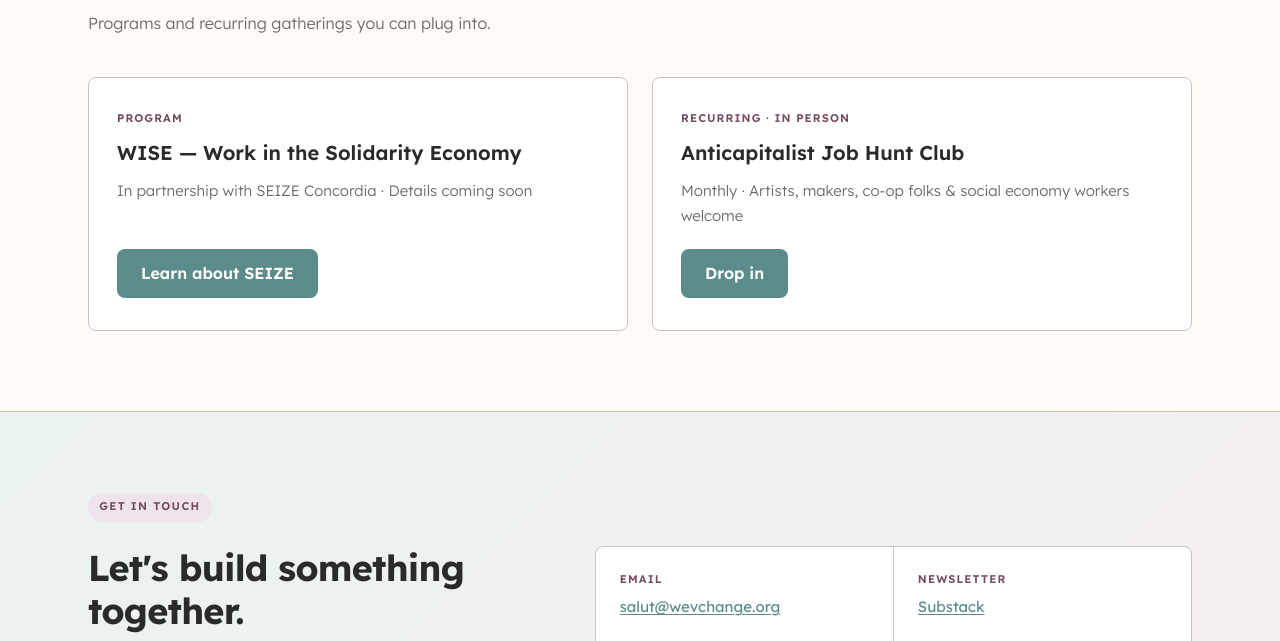
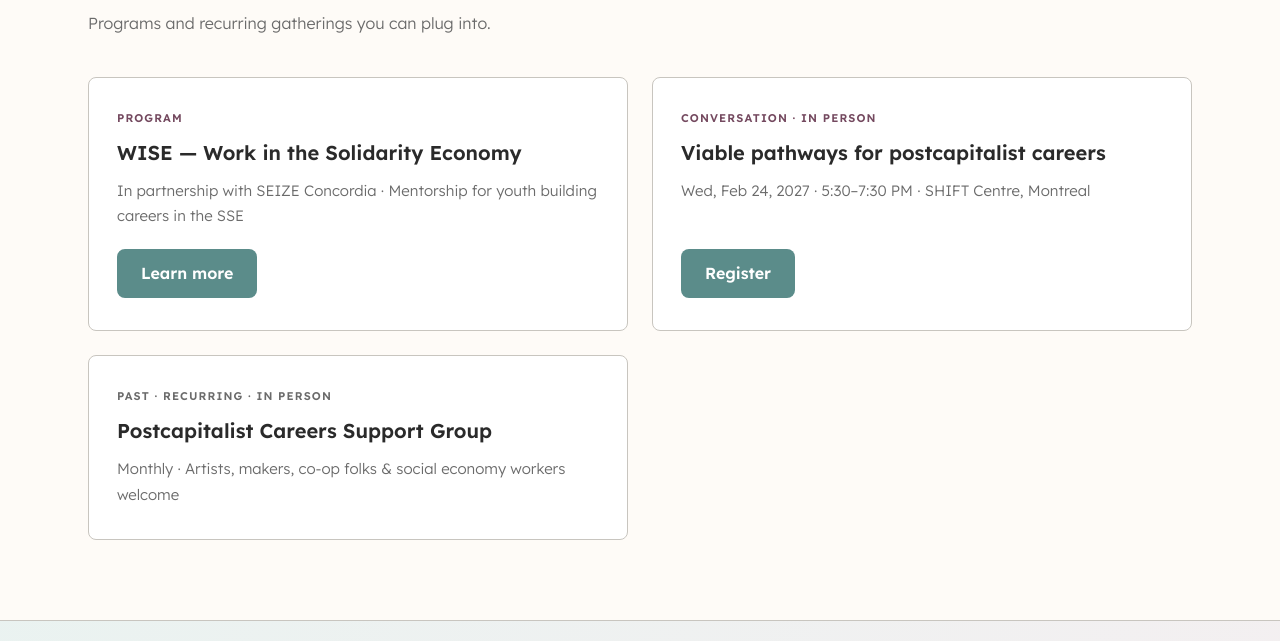
Before and after one commit to ryanbuckleyca/wev-home, a website: page index.html in a window 1280 px wide. Shown: the part 3696-4337 px from the top of the page. Drawn offline with Linux system fonts and the light colour scheme.

Commit message:
Update events: past status, WISE Match link, and Feb 2027 Luma event.

```diff
--- a/index.html
+++ b/index.html
@@ -35,7 +35,7 @@
     }
   </script>
 
-  <link rel="stylesheet" href="styles/main.css?v=3">
+  <link rel="stylesheet" href="styles/main.css?v=4">
 </head>
 
 <body>
@@ -416,7 +416,7 @@
 
   <script src="scripts/translations.js?v=3"></script>
   <script src="scripts/i18n.js?v=3"></script>
-  <script src="scripts/events.js?v=3"></script>
+  <script src="scripts/events.js?v=4"></script>
   <script src="scripts/main.js?v=3"></script>
 </body>
 </html>
--- a/scripts/events.js
+++ b/scripts/events.js
@@ -1,28 +1,46 @@
 // Events / "Join us" data. Add or edit entries here; set active:false to hide
-// one without deleting it. Each entry carries both EN and FR copy so the card
+// one without deleting it. Use status: 'past' for concluded series/events (still
+// shown, after upcoming). Each entry carries both EN and FR copy so the card
 // switches language through the same data-i18n system as the rest of the site.
 window.wevEvents = [
   {
     title: 'WISE — Work in the Solidarity Economy',
     title_fr: "WISE — Travailler dans l'économie solidaire",
     type: 'program',
-    meta: 'In partnership with SEIZE Concordia · Details coming soon',
-    meta_fr: 'En partenariat avec SEIZE Concordia · Détails à venir',
-    cta_label: 'Learn about SEIZE',
-    cta_label_fr: 'En savoir plus sur SEIZE',
-    cta_url: 'https://www.solidarityeconomy.ca/history',
+    meta: 'In partnership with SEIZE Concordia · Mentorship for youth building careers in the SSE',
+    meta_fr:
+      'En partenariat avec SEIZE Concordia · Mentorat pour les jeunes qui bâtissent une carrière dans l’ESS',
+    cta_label: 'Learn more',
+    cta_label_fr: 'En savoir plus',
+    cta_url: 'https://www.solidarityeconomy.ca/wise-match/',
+    status: 'upcoming',
     active: true,
   },
   {
-    title: 'Anticapitalist Job Hunt Club',
-    title_fr: "Club de recherche d'emploi anticapitaliste",
+    title: 'Viable pathways for postcapitalist careers',
+    title_fr: 'Voies viables pour des carrières postcapitalistes',
+    type: 'conversation',
+    format: 'in-person',
+    meta: 'Wed, Feb 24, 2027 · 5:30–7:30 PM · SHIFT Centre, Montreal',
+    meta_fr: 'Mer. 24 février 2027 · 17 h 30–19 h 30 · Centre SHIFT, Montréal',
+    cta_label: 'Register',
+    cta_label_fr: "S'inscrire",
+    cta_url: 'https://luma.com/foz9izcm',
+    status: 'upcoming',
+    active: true,
+  },
+  {
+    title: 'Postcapitalist Careers Support Group',
+    title_fr: 'Groupe de soutien pour carrières postcapitalistes',
     type: 'recurring',
     format: 'in-person',
     meta: 'Monthly · Artists, makers, co-op folks & social economy workers welcome',
-    meta_fr: 'Mensuel · Artistes, créatifs, coopérateurs et travailleurs de l’économie sociale bienvenus',
+    meta_fr:
+      'Mensuel · Artistes, créatifs, coopérateurs et travailleurs de l’économie sociale bienvenus',
     cta_label: 'Drop in',
     cta_label_fr: 'Passer nous voir',
     cta_url: '#',
+    status: 'past',
     active: true,
   },
 ];
@@ -32,14 +50,22 @@ window.wevEvents = [
   const list = document.getElementById('join-list');
   if (!translations || !translations.en || !translations.fr || !list) return;
 
-  const events = window.wevEvents.filter(event => event.active);
+  const statusRank = { upcoming: 0, past: 1 };
+  const events = window.wevEvents
+    .filter(event => event.active)
+    .slice()
+    .sort((a, b) => (statusRank[a.status] ?? 0) - (statusRank[b.status] ?? 0));
   if (!events.length) return;
 
   // Display labels for the card kicker, kept here so adding a type/format only
   // means extending these maps (with a graceful fallback to the raw value).
+  const statusLabels = {
+    en: { past: 'Past' },
+    fr: { past: 'Passé' },
+  };
   const typeLabels = {
-    en: { program: 'Program', recurring: 'Recurring' },
-    fr: { program: 'Programme', recurring: 'Récurrent' },
+    en: { program: 'Program', recurring: 'Recurring', conversation: 'Conversation' },
+    fr: { program: 'Programme', recurring: 'Récurrent', conversation: 'Conversation' },
   };
   const formatLabels = {
     en: { 'in-person': 'In person', online: 'Online' },
@@ -48,14 +74,23 @@ window.wevEvents = [
   const newTabSuffix = { en: ', opens in a new tab', fr: ', ouvre dans un nouvel onglet' };
 
   function buildKicker(locale, event) {
-    const parts = [typeLabels[locale][event.type] || event.type];
+    const parts = [];
+    if (event.status === 'past') {
+      parts.push(statusLabels[locale].past);
+    }
+    parts.push(typeLabels[locale][event.type] || event.type);
     if (event.format) parts.push(formatLabels[locale][event.format] || event.format);
     return parts.join(' · ');
+  }
+
+  function hasCta(event) {
+    return Boolean(event.cta_url) && event.cta_url !== '#';
   }
 
   events.forEach((event, index) => {
     const ns = `event${index}`;
     const isExternal = /^https?:\/\//i.test(event.cta_url);
+    const showCta = hasCta(event);
 
     // Register per-event strings into the shared translation store so the
     // existing applyTranslations() pass handles initial render and language
@@ -75,6 +110,7 @@ window.wevEvents = [
 
     const card = document.createElement('li');
     card.className = 'event-card fade-up';
+    if (event.status === 'past') card.classList.add('event-card--past');
 
     const kicker = document.createElement('p');
     kicker.className = 'event-kicker';
@@ -91,6 +127,9 @@ window.wevEvents = [
     meta.setAttribute('data-i18n', `events.${ns}.meta`);
     meta.textContent = event.meta;
 
+    card.append(kicker, title, meta);
+
+    if (showCta) {
       const cta = document.createElement('a');
       cta.className = 'btn-primary event-cta';
       cta.href = event.cta_url;
@@ -102,8 +141,9 @@ window.wevEvents = [
         cta.target = '_blank';
         cta.rel = 'noopener';
       }
+      card.append(cta);
+    }
 
-    card.append(kicker, title, meta, cta);
     list.append(card);
   });
 })();
--- a/styles/main.css
+++ b/styles/main.css
@@ -767,6 +767,12 @@ html.theme-switching *::after {
 .event-cta {
   margin-top: 0.5rem;
 }
+.event-card--past {
+  opacity: 0.72;
+}
+.event-card--past .event-kicker {
+  color: var(--muted-foreground);
+}
 
 /* ─── Contact ──────────────────────────────────────────────── */
 #contact { scroll-margin-top: var(--nav-height); }
```
Lines whose indentation alone changed are shown as unchanged.
